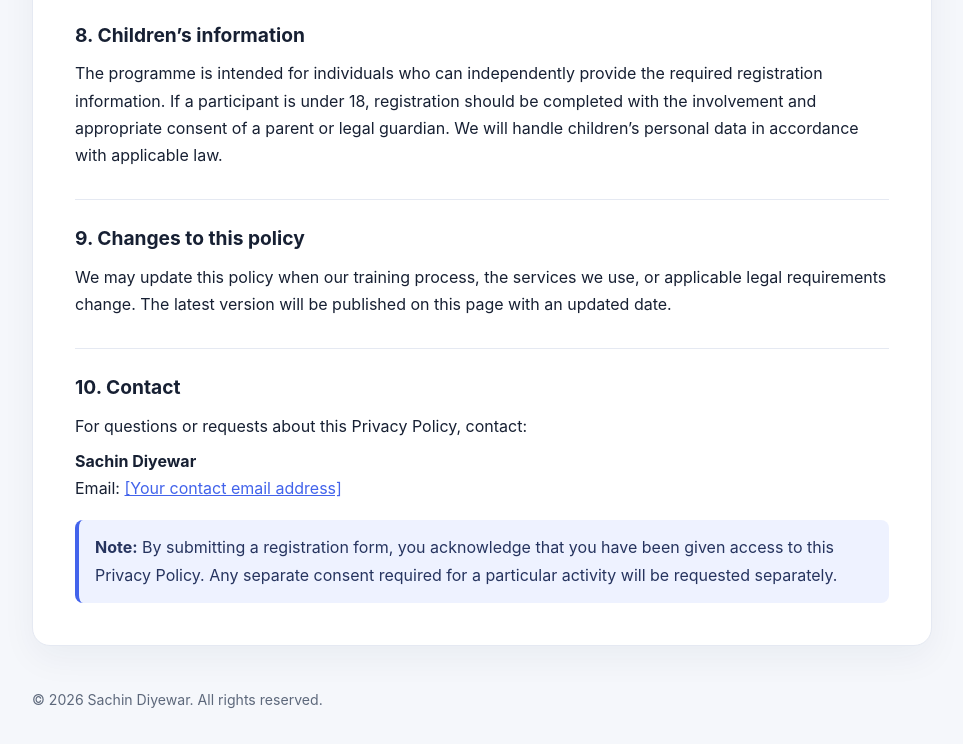
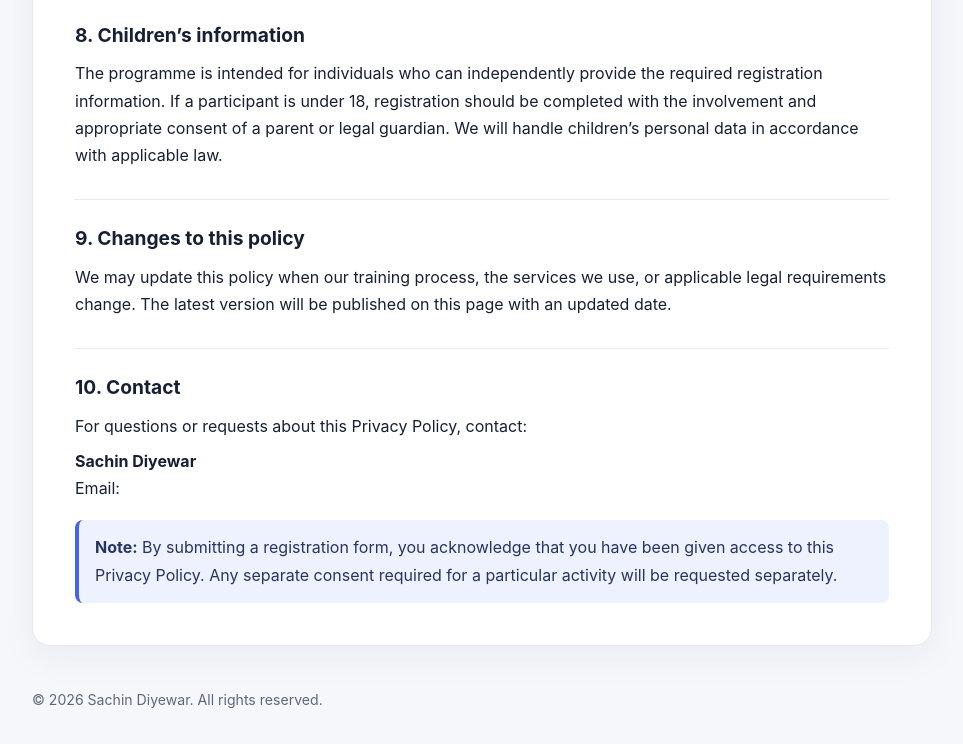
Before and after one commit to sachin20-J/android-training-privacy, a plain HTML site: page index.html in a window 1280 px wide. Shown: the part 2012-2756 px from the top of the page, without its empty margins (158-1121 px from the left). Drawn offline with Linux system fonts and the light colour scheme.

Commit message:
Update contact email in Privacy Policy section
Removed placeholder text for contact email in Privacy Policy section.

```diff
--- a/index.html
+++ b/index.html
@@ -219,7 +219,7 @@
         </p>
         <p>
           <strong>Sachin Diyewar </strong><br>
-          Email: <a href="mailto:sachindiywear2604@gmail.com">[Your contact email address]</a>
+          Email: <a href="mailto:sachindiywear2604@gmail.com"></a>
         </p>
       </section>
 
```
